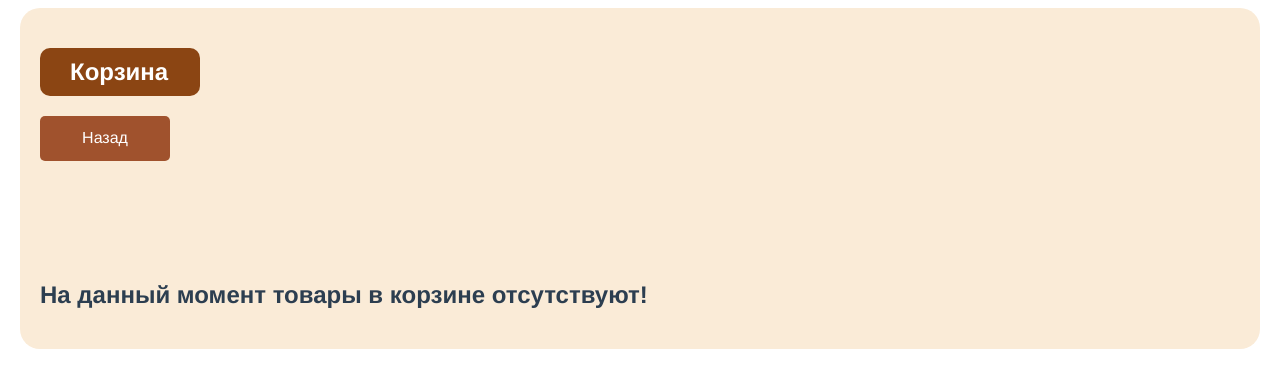
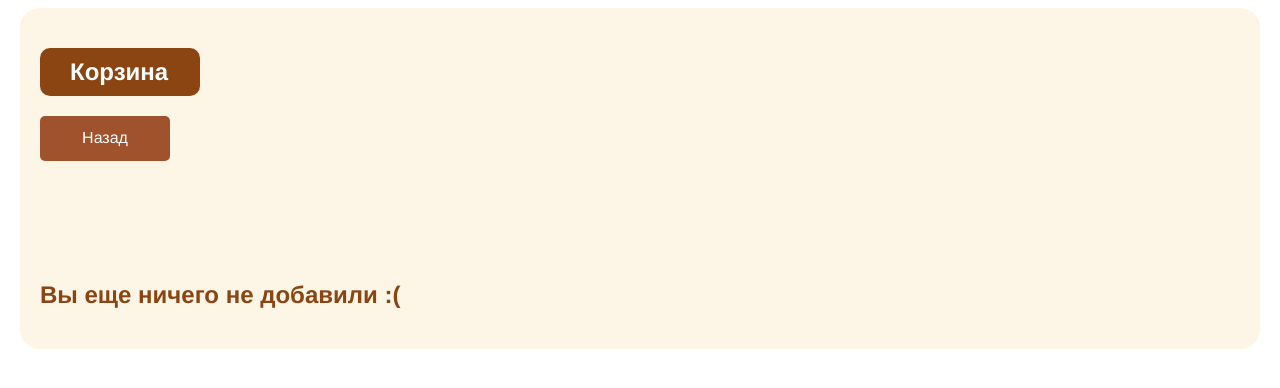
Before and after one commit to alPumpur/practika_pirvp2.1, a Vue app: page /cart in a window 1280 px wide. Shown: the top 388 px of the page. Built offline with nearby package versions, Linux system fonts and the light colour scheme.

Commit message:
итог

```diff
--- a/src/views/CartView.vue
+++ b/src/views/CartView.vue
@@ -6,7 +6,7 @@
       <router-link to="/order" class="cartButton" v-show="store.state.realCart.length > 0" @click="store.commit('orderCreate')">Оформить заказ</router-link>
     </div>
     <div v-show="store.state.realCart.length === 0">
-      <h2 class="msg">На данный момент товары в корзине отсутствуют!</h2>
+      <h2 class="msg">Вы еще ничего не добавили :(</h2>
     </div>
     <div class="order-card" v-for="(item, index) in store.state.realCart" :key="item.id">
       <div class="order-details">
@@ -47,7 +47,7 @@ export default {
   display: flex;
   flex-direction: column;
   padding: 20px;
-  background-color: #FAEBD7;
+  background-color: #FDF5E6;
   border-radius: 20px;
   max-width: 1200px;
   margin: 0 auto;
@@ -63,6 +63,7 @@ export default {
 
 .msg{
   margin-top: 100px;
+  color: #8B4513;
 }
 .order-card {
   width: 100%;
--- a/src/views/LoginView.vue
+++ b/src/views/LoginView.vue
@@ -27,7 +27,7 @@ export default {
 
 <style scoped>
 .login-container {
-  background-color: #FAEBD7;
+  background-color: #FDF5E6;
   border-radius: 20px;
   padding: 20px;
   width: 1600px;
--- a/src/views/OrderView.vue
+++ b/src/views/OrderView.vue
@@ -66,7 +66,7 @@ export default {
   max-width: 1200px;
   width: 100%;
   padding: 0 20px;
-  background-color: #FAEBD7;
+  background-color: #FDF5E6;
 }
 
 .order-header {
--- a/src/views/ProductsView.vue
+++ b/src/views/ProductsView.vue
@@ -50,7 +50,7 @@ export default {
 
 <style scoped>
 .products{
-  background-color: #FAEBD7;
+  background-color:#FDF5E6;
   max-width: 1200px;
   margin: 0 auto;
   padding: 20px;
@@ -68,7 +68,7 @@ export default {
 }
 
 .link {
-
+  font-size: 18px;
 }
 
 .nav-links .link:hover {
--- a/src/views/RegistrationView.vue
+++ b/src/views/RegistrationView.vue
@@ -29,7 +29,7 @@ export default {
 
 <style scoped>
 .registration-container {
-  background-color: #FAEBD7;
+  background-color: #FDF5E6;
   border-radius: 20px;
   padding: 20px;
   width: 1600px;
```
